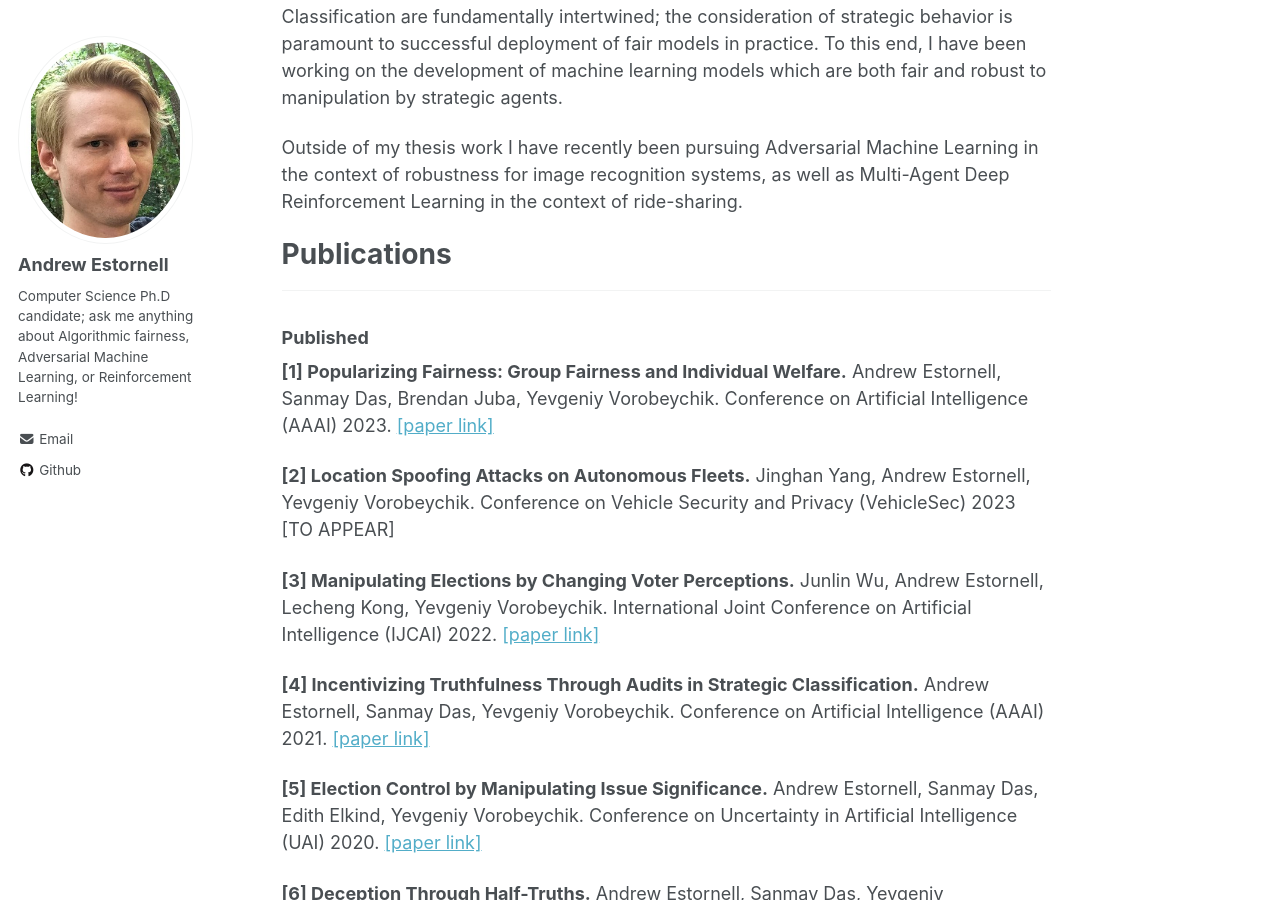
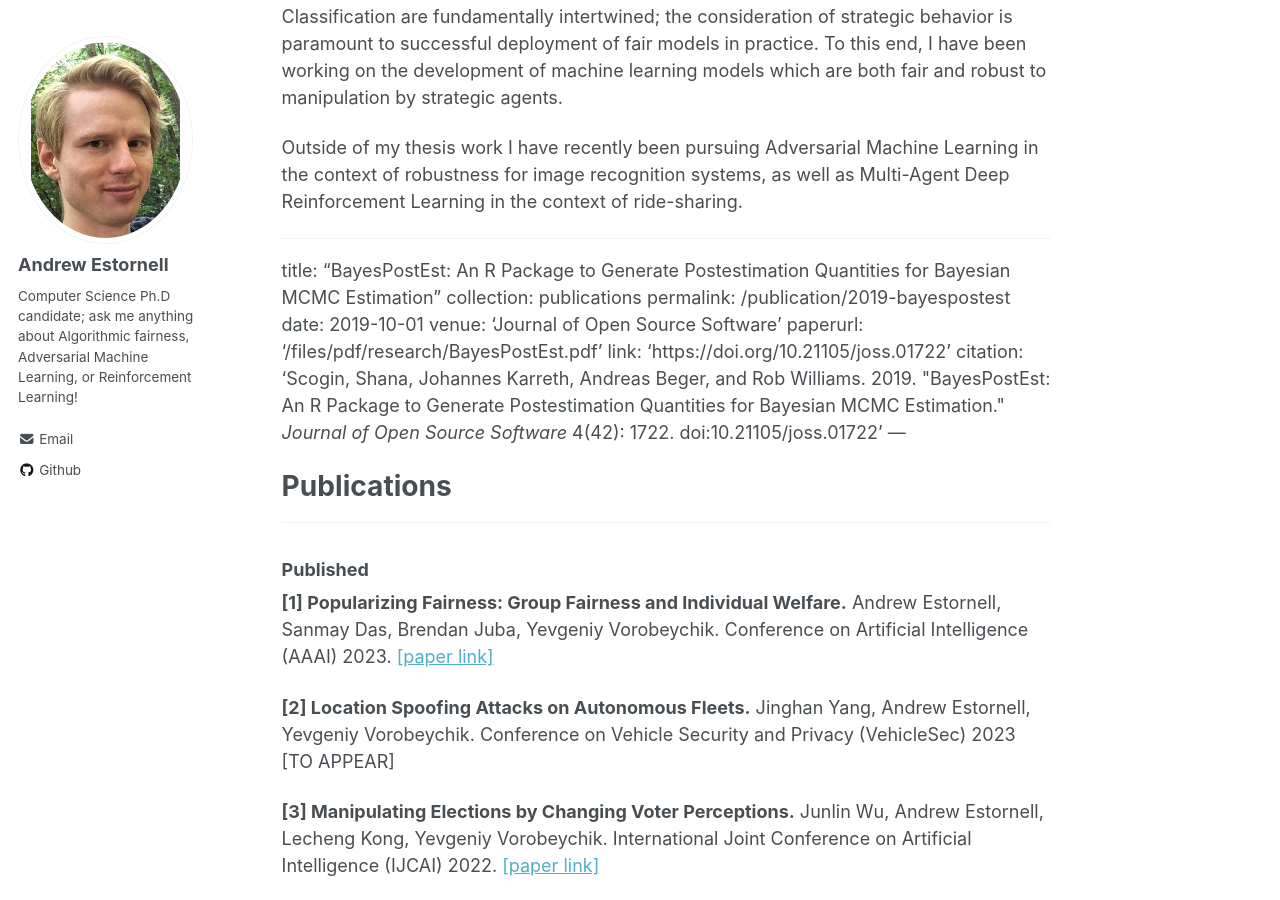
Before and after one commit to andrewEstornell/andrewEstornell.github.io, a Jekyll site: the page built from _pages/about.md, in a window 1280 px wide and 900 px high, scrolled down 505 px. Built offline with Jekyll 4.4.1, drawn with Linux system fonts in a browser that asks for light colours; nearby versions of some CDN libraries; a script bundle is joined from its source files by our own code; library files that are not in the unit come from our copies.

Commit message:
Update about.md

```diff
--- a/_pages/about.md
+++ b/_pages/about.md
@@ -19,6 +19,16 @@ As such, Algorithmic Fairness and Strategic Classification are fundamentally int
 
 Outside of my thesis work I have recently been pursuing Adversarial Machine Learning in the context of robustness for image recognition systems, as well as  Multi-Agent Deep Reinforcement Learning in the context of ride-sharing.
 
+---
+title: "BayesPostEst: An R Package to Generate Postestimation Quantities for Bayesian MCMC Estimation"
+collection: publications
+permalink: /publication/2019-bayespostest
+date: 2019-10-01
+venue: 'Journal of Open Source Software'
+paperurl: '/files/pdf/research/BayesPostEst.pdf'
+link: 'https://doi.org/10.21105/joss.01722'
+citation: 'Scogin, Shana, Johannes Karreth, Andreas Beger, and Rob Williams. 2019. &quot;BayesPostEst: An R Package to Generate Postestimation Quantities for Bayesian MCMC Estimation.&quot; <i>Journal of Open Source Software</i> 4(42): 1722. doi:10.21105/joss.01722'
+---
 
 # Publications
 ------
```
